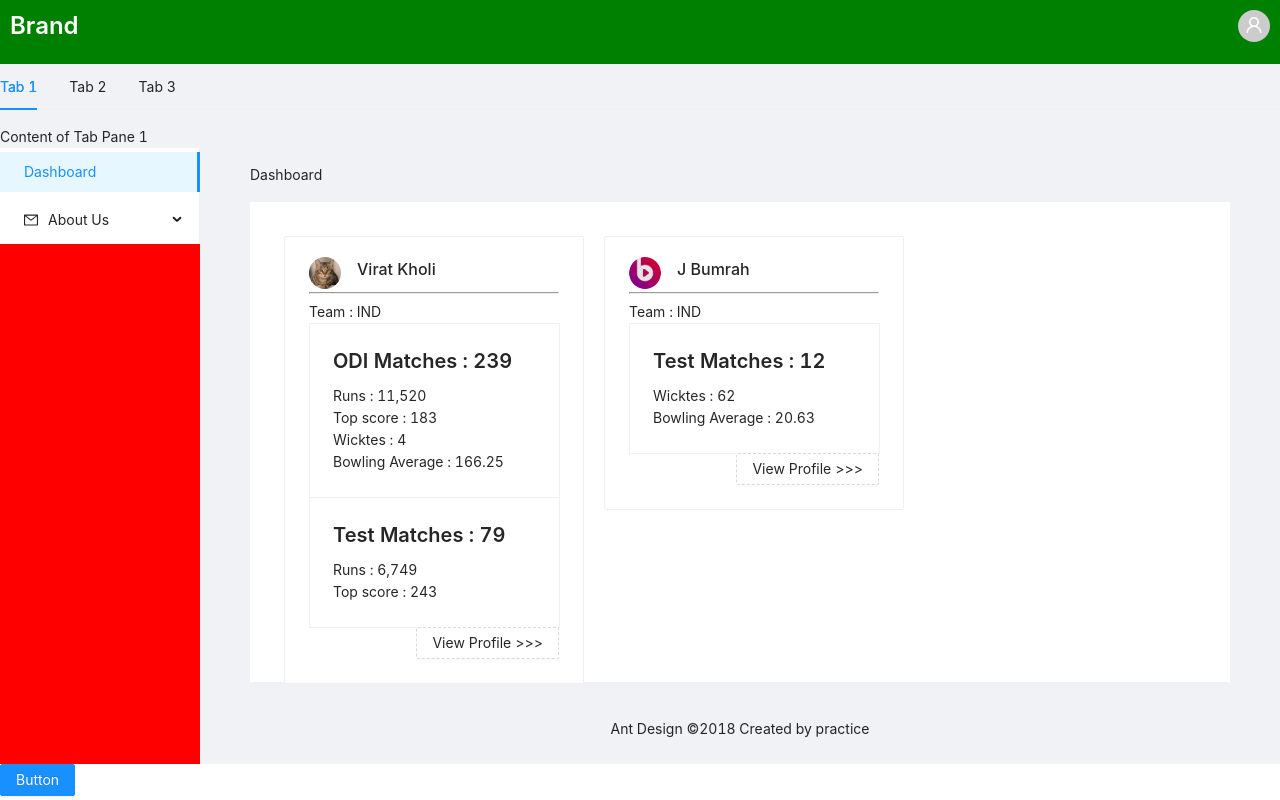
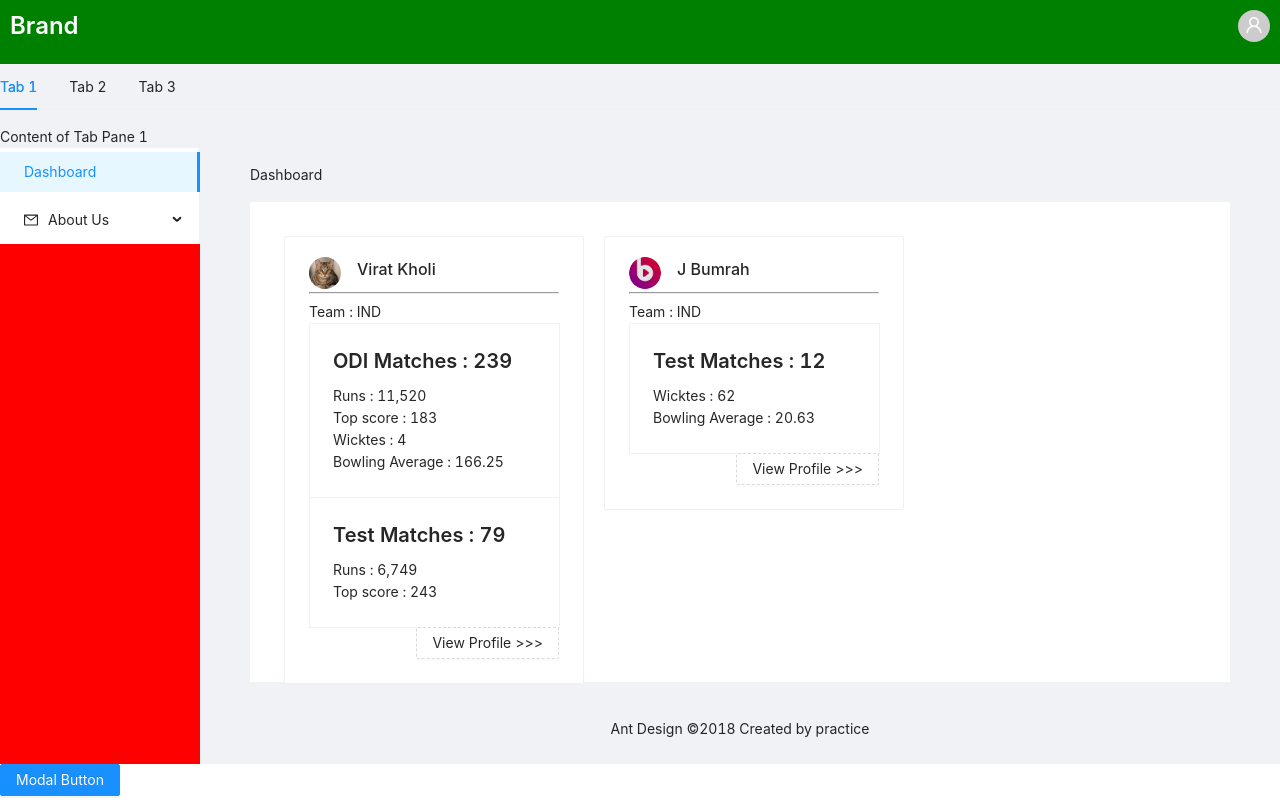
Before and after one commit to binonguyen1090/my-antd-app, a React (Create React App) app: page / in a window 1280 px wide. Shown: the top 800 px of the page. Built offline with nearby package versions, Linux system fonts and the light colour scheme; no server answers.

Commit message:
test Modal button

```diff
--- a/src/App.js
+++ b/src/App.js
@@ -16,7 +16,7 @@ import { Cricketer, ODICareer, Batting, Bowling, TestCareer } from "./Cricketer"
 import CareerDetails from './CareerDetails';
 // import useFetchData from './service';
 import Todo from './todo'
-import TodoItems from './todo_items'
+import Modal from 'antd/es/modal';
 const { TabPane } = Tabs;
 
 
@@ -41,6 +41,16 @@ function App() {
   const onClose = () => {
     setvisible(false)
   }
+  const onModal = () => {
+    Modal.info({
+      title: "Hello",
+      content: (
+        <div>
+          <p>Congratulations, button works</p>
+        </div>
+      ),
+    });
+  };
   return (
     <div className="App">
       <Layout>
@@ -119,7 +129,9 @@ function App() {
           </Layout>
         </Layout>
       </Layout>
-      <Button type="primary">Button</Button>
+      <Button onClick={onModal} type="primary" >
+        Modal Button
+      </Button>
       <Todo />
     </div>
   );
--- a/src/todo.js
+++ b/src/todo.js
@@ -6,26 +6,28 @@ import TodoItem from './todo_items'
 
 // const Todo = () => {
 export default class Todo extends React.Component {
-   constructor(){
+    constructor() {
         super();
         this.state = {
-           todos: []
-       }
+            todos: [],
+        };
     }
     handlePressEnter = (e) => {
         const todo = {
-            index : this.state.todos.length,
-            content : e.target.value
-        }
-        const newTodo = this.state.todos.concat(todo)
+            index: this.state.todos.length,
+            content: e.target.value,
+        };
+
+        const newTodos = this.state.todos.concat(todo);
+
         this.setState({
-            todos: newTodo
-        })
+            todos: newTodos,
+        });
 
-        e.target.value = ""
-    }
+        e.target.value = "";
+    };
 
-    removeTodo = index => {
+    removeTodo = (index) => {
         let newTodos = [...this.state.todos];
 
         newTodos.splice(index, 1);
@@ -35,16 +37,14 @@ export default class Todo extends React.Component {
         }
 
         this.setState({
-            todos: newTodos
+            todos: newTodos,
         });
     };
 
-    render(){
-
+    render() {
         return (
             <div className="todoContainer">
-
-            <Title level={2} >To do list</Title>
+                <Title level={2}>To do list</Title>
                 <Input
                     placeholder="What needs to be done?"
                     onPressEnter={this.handlePressEnter}
@@ -52,7 +52,7 @@ export default class Todo extends React.Component {
                 <List
                     ocale={{ emptyText: "No todo items" }}
                     dataSource={this.state.todos}
-                renderItem={item => (
+                    renderItem={(item) => (
                         <TodoItem
                             content={item.content}
                             index={item.index}
@@ -60,7 +60,6 @@ export default class Todo extends React.Component {
                         />
                     )}
                 />
-
             </div>
         );
     }
```
Lines whose indentation alone changed are shown as unchanged.
